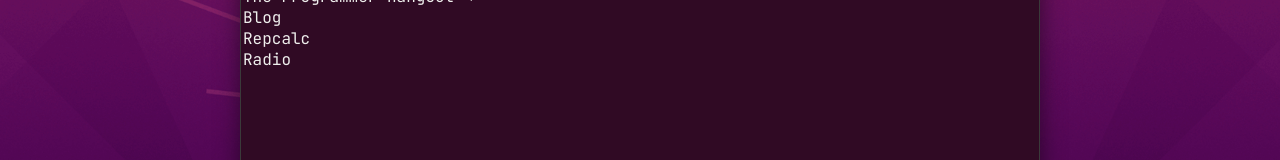
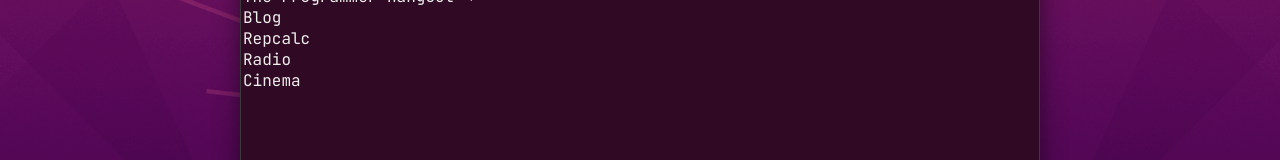
Before and after one commit to Zeilar/angelin, a React (Create React App) app: page / in a window 1280 px wide. Shown: the part 304-464 px from the top of the page. Built offline with nearby package versions, Linux system fonts and the light colour scheme.

Commit message:
Added domain

```diff
--- a/src/components/Console/Console.tsx
+++ b/src/components/Console/Console.tsx
@@ -22,6 +22,11 @@ const domains: IDomain[] = [
         id: 4,
         name: "Radio",
         url: "https://radio.angelin.dev",
+    },
+    {
+        id: 5,
+        name: "Cinema",
+        url: "https://cinema.angelin.dev",
     },
 ];
 
```
